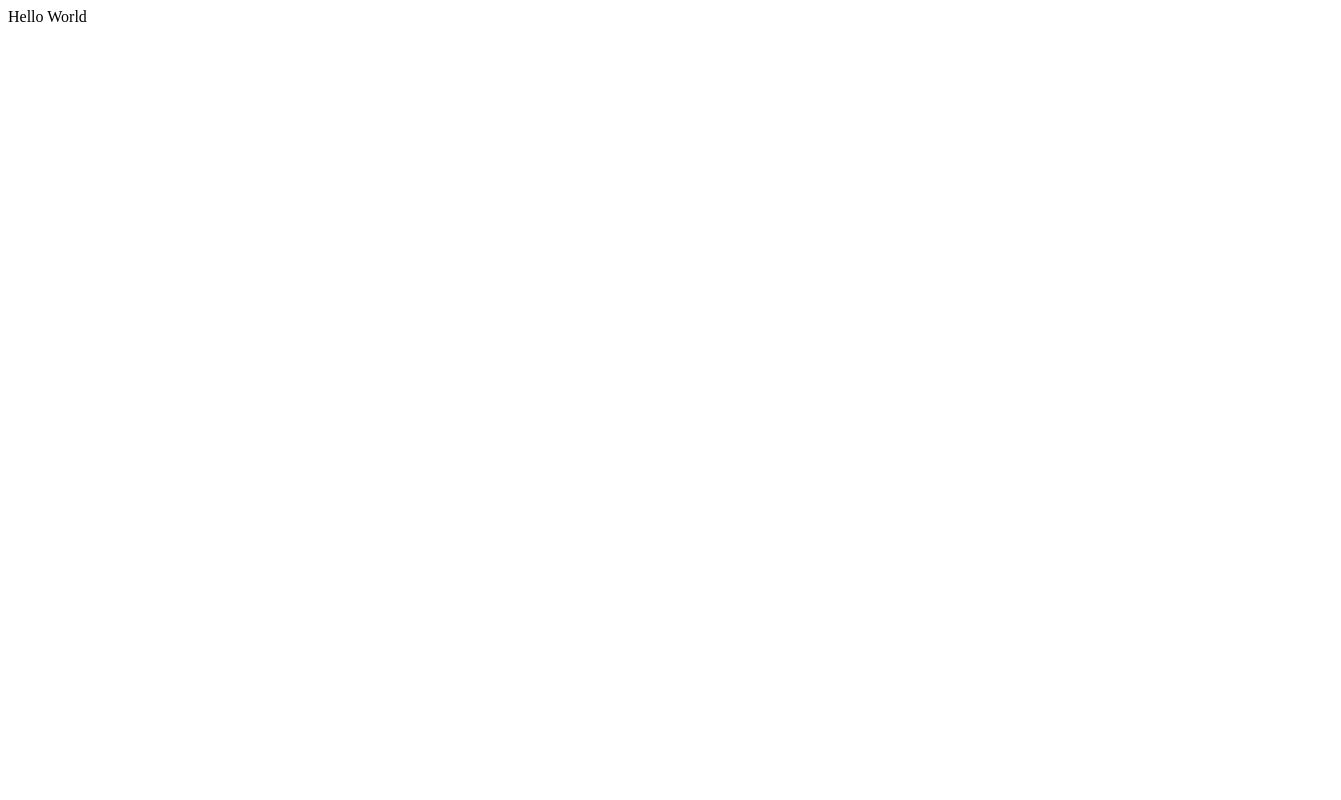
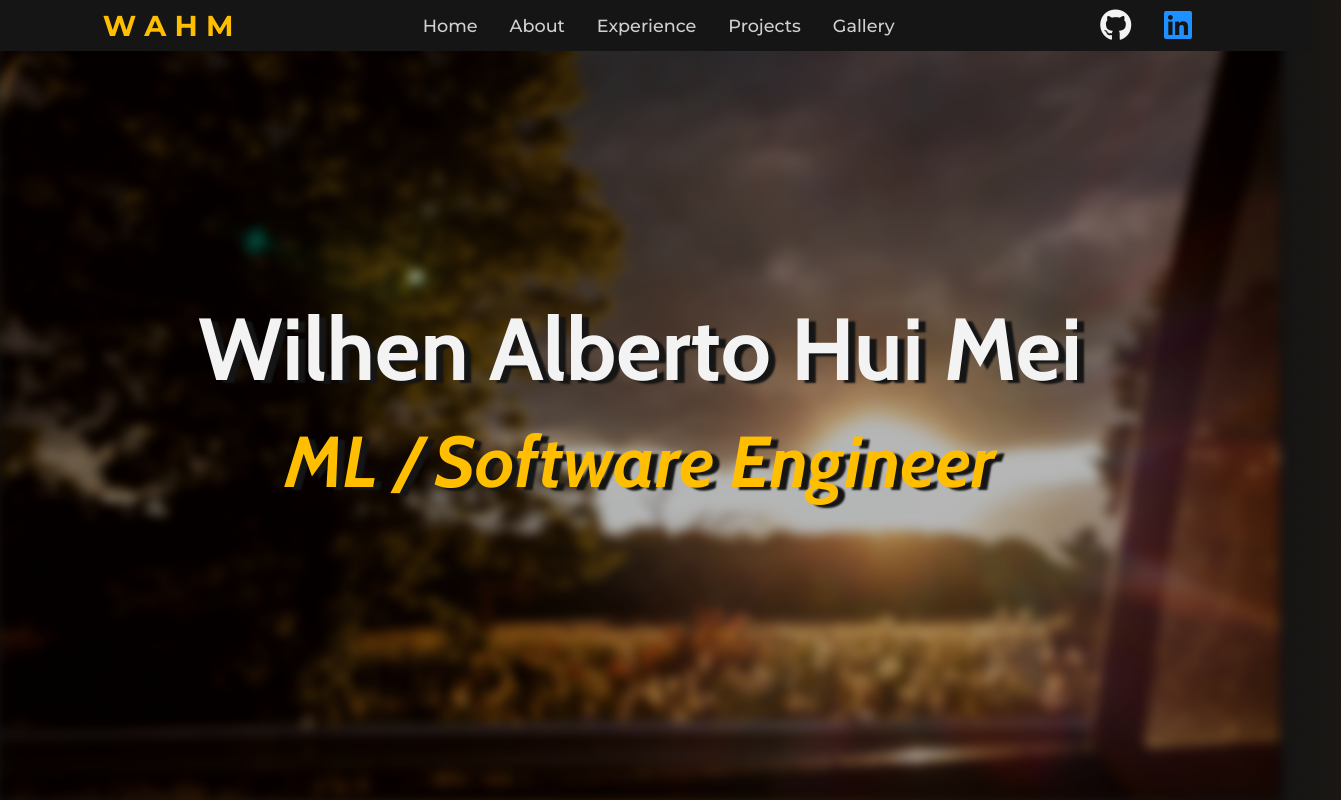
Before and after one commit to WilhenAlbertoHM/portfolio, a React (Vite) app: page / in a window 1280 px wide. Shown: the top 800 px of the page, 1341 px wide, since content can reach past the window. Built offline with nearby package versions, Linux system fonts and the light colour scheme.

Commit message:
add: fix deploy

```diff
--- a/index.html
+++ b/index.html
@@ -2,12 +2,12 @@
 <html lang="en">
   <head>
     <meta charset="UTF-8" />
-    <link rel="icon" type="image/svg+xml" href="public/icontab.svg" />
+    <link rel="icon" type="image/svg+xml" href="/icontab.svg" />
     <meta name="viewport" content="width=device-width, initial-scale=1.0" />
     <title>Alberto's Portfolio</title>
   </head>
   <body>
     <div id="root"></div>
-    <script type="module" src="src/main.jsx"></script>
+    <script type="module" src="/src/main.jsx"></script>
   </body>
 </html>
--- a/package.json
+++ b/package.json
@@ -1,12 +1,11 @@
 {
-  "name": "wilhenalbertohm",
-  "homepage": "https://WilhenAlbertoHM.github.io",
+  "name": "WilhenAlbertoHM.github.io",
   "version": "0.0.0",
   "type": "module",
   "scripts": {
     "dev": "vite",
     "build": "vite build",
-    "lint": "eslint src --et js, jsx, --report-unused-disable-directives --max-warnings 0",
+    "lint": "eslint .",
     "preview": "vite preview",
     "predeploy": "npm run build",
     "deploy": "gh-pages -d dist"
--- a/src/App.jsx
+++ /dev/null
@@ -1,26 +0,0 @@
-import React, { useState } from "react";
-// import "./App.css";
-// import NavBar from "../NavBar/NavBar.jsx";
-// import Intro from "../Intro/Intro.jsx";
-// import About from "../About/About.jsx";
-// import ExperienceList from "../Experience/ExperienceList.jsx";
-// import ProjectList from "../Projects/ProjectList.jsx";
-// import PictureList from "../Gallery/PictureList.jsx";
-// import TechStackList from "../TechStack/TechStackList.jsx";
-
-const App = () => {
-    return (
-        <div>
-            {/* <NavBar />
-            <Intro />
-            <About />
-            <ExperienceList />
-            <ProjectList />
-            <TechStackList />
-            <PictureList /> */}
-            Hello World
-        </div>
-    );
-}
-
-export default App
--- /dev/null
+++ b/src/components/App/App.jsx
@@ -0,0 +1,25 @@
+import React, { useState } from "react";
+import "./App.css";
+import NavBar from "../NavBar/NavBar.jsx";
+import Intro from "../Intro/Intro.jsx";
+import About from "../About/About.jsx";
+import ExperienceList from "../Experience/ExperienceList.jsx";
+import ProjectList from "../Projects/ProjectList.jsx";
+import PictureList from "../Gallery/PictureList.jsx";
+import TechStackList from "../TechStack/TechStackList.jsx";
+
+const App = () => {
+    return (
+        <div>
+            <NavBar />
+            <Intro />
+            <About />
+            <ExperienceList />
+            <ProjectList />
+            <TechStackList />
+            <PictureList />
+        </div>
+    );
+}
+
+export default App
--- a/src/components/Intro/Intro.css
+++ b/src/components/Intro/Intro.css
@@ -16,7 +16,7 @@
     left: 0;
     right: 0;
     bottom: 0;
-    background-image: url("Intro/coolsunset.jpg");
+    background-image: url("../../../public/Intro/coolsunset.jpg");
     background-position: center;
     background-size: cover;
     filter: blur(6px) brightness(0.7) contrast(1.1) grayscale(0.1);
--- a/src/main.jsx
+++ b/src/main.jsx
@@ -1,6 +1,6 @@
 import { StrictMode } from "react"
 import { createRoot } from "react-dom/client"
-import App from "./App.jsx"
+import App from "./components/App/App.jsx"
 
 createRoot(document.getElementById("root")).render(
   <StrictMode>
--- a/vite.config.js
+++ b/vite.config.js
@@ -4,5 +4,5 @@ import react from '@vitejs/plugin-react-swc'
 // https://vite.dev/config/
 export default defineConfig({
   plugins: [react()],
-  base: "/WilhenAlbertoHM/",
+  base: "https://WilhenAlbertoHM.github.io/WilhenAlbertoHM.github.io",
 })
```
Also changed, not shown: src/components/App/App.css (renamed from src/App.css).
